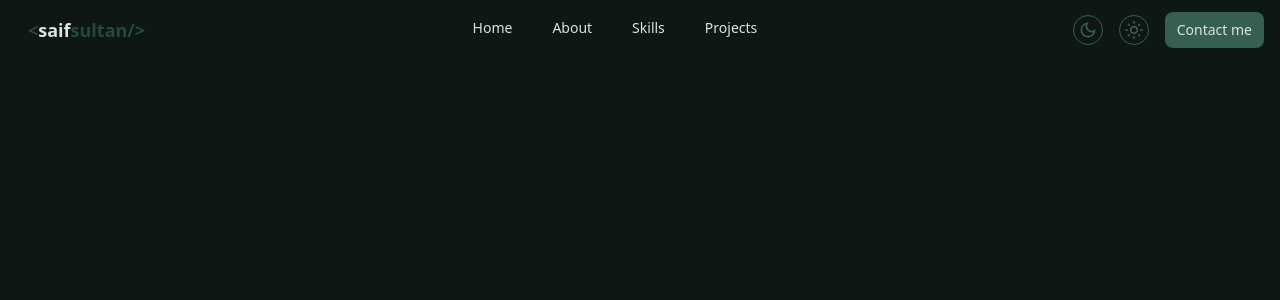
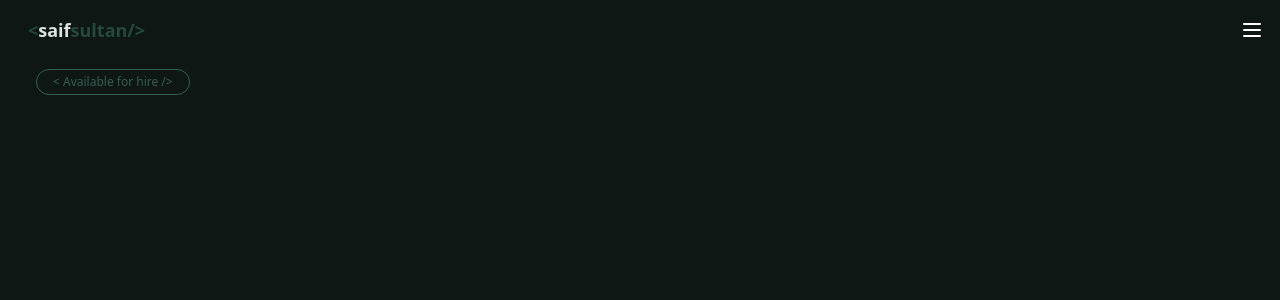
Before and after one commit to meizan2142/Portfolio, a React (Vite) app: page / in a window 1280 px wide. Shown: the top 300 px of the page. Built offline with nearby package versions, Linux system fonts and the light colour scheme.

Commit message:
After scrolling navbar will be fixed

```diff
--- /dev/null
+++ b/src/Hero/Hero.jsx
@@ -0,0 +1,12 @@
+
+const Hero = () => {
+    return (
+        <div>
+            <div className="mt-2 px-9">
+                <button className="border border-[#365E53] rounded-r-full rounded-l-full px-4 text-[#365E53] font-medium py-1 text-xs">&lt; <span className="text-[#365E53]">Available for hire</span> /&gt;</button>
+            </div>
+        </div>
+    )
+}
+
+export default Hero
--- a/src/Navbar/Navbar.jsx
+++ b/src/Navbar/Navbar.jsx
@@ -1,12 +1,22 @@
 import { useEffect } from "react";
 import { useRef } from "react";
 import { useState } from "react";
-import { MdOutlineDarkMode, MdOutlineLightMode } from "react-icons/md";
+// import { MdOutlineDarkMode, MdOutlineLightMode } from "react-icons/md";
 
 const Navbar = () => {
     const [dropDownState, setDropDownState] = useState(false);
     const dropDownMenuRef = useRef();
-
+    const [scrollPosition, setScrollPosition] = useState(0);
+    const handleScroll = () => {
+        const position = window.scrollY;
+        setScrollPosition(position);
+    };
+    useEffect(() => {
+        window.addEventListener('scroll', handleScroll);
+        return () => {
+            window.removeEventListener('scroll', handleScroll);
+        };
+    }, []);
     useEffect(() => {
         const closeDropDown = (e) => {
             if (!dropDownMenuRef?.current?.contains(e?.target)) {
@@ -37,25 +47,26 @@ const Navbar = () => {
     </>
 
     return (
-        <nav className="flex items-center justify-between  px-4 py-2 text-white mb-24">
+        <nav className={`flex items-center justify-between px-4 py-2 text-white ${scrollPosition > 100 ? 'mx-auto w-[1400px] fixed z-10 border border-[#365E53] rounded-r-full rounded-l-full' : ''}`}
+        >
             <div className="scale-100 cursor-pointer rounded-2xl px-3 py-2 text-xl font-semibold text-white">
                 <h6 className="text-lg text-[#25483F]">&lt;<span className="text-[#DCE3E1]">saif<span className="text-[#25483F]">sultan</span></span>/&gt;</h6>
             </div>
-            <ul className="hidden items-center justify-between gap-10 md:flex">
+            <ul className="mobile:hidden desktop:flex items-center justify-between gap-10 md:hidden">
                 {navLinksLg}
             </ul>
             <div className="flex items-center space-x-4">
-                <button className="border p-1 rounded-full border-[#365E53]">
+                {/* <button className="border p-1 rounded-full border-[#365E53]">
                     <MdOutlineDarkMode size={20} color="#365E53" />
                 </button>
                 <button className="border p-1 rounded-full border-[#365E53]">
                     <MdOutlineLightMode size={20} color="#365E53" />
-                </button>
-                <button className="rounded-lg   mobile:hidden  bg-[#365E53] px-3 py-2 text-md text-[#DCE3E1] font-medium text-sm ease-in-out transition-all duration-200 hover:scale-110">
+                </button> */}
+                <button className="rounded-lg  desktop:flex mobile:hidden md:hidden bg-[#365E53] px-3 py-2 text-md text-[#DCE3E1] font-medium text-sm ease-in-out transition-all duration-200 hover:scale-110">
                     Contact me
                 </button>
             </div>
-            <div ref={dropDownMenuRef} onClick={() => setDropDownState(!dropDownState)} className="relative flex transition-transform md:hidden">
+            <div ref={dropDownMenuRef} onClick={() => setDropDownState(!dropDownState)} className="relative flex transition-transform desktop:hidden">
                 <svg xmlns="http://www.w3.org/2000/svg" width="24" height="24" viewBox="0 0 24 24" fill="none" stroke="currentColor" strokeWidth="2" strokeLinecap="round" strokeLinejoin="round" className="cursor-pointer" > <line x1="4" x2="20" y1="12" y2="12" /> <line x1="4" x2="20" y1="6" y2="6" /><line x1="4" x2="20" y1="18" y2="18" /> </svg>
                 {dropDownState && (
                     <ul className=" z-10  gap-2  border-[#365E53] border p-2  absolute right-0 top-11 flex w-[200px] flex-col  rounded-lg   text-base ">
@@ -63,10 +74,16 @@ const Navbar = () => {
                             Home
                         </li>
                         <li className="cursor-pointer  px-6 py-2 text-sm font-medium  text-[#DCE3E1]">
-                            Services
+                            About
                         </li>
                         <li className="cursor-pointer  px-6 py-2 text-sm font-medium  text-[#DCE3E1]">
-                            About
+                            Skills
+                        </li>
+                        <li className="cursor-pointer  px-6 py-2 text-sm font-medium  text-[#DCE3E1]">
+                            Projects
+                        </li>
+                        <li className="cursor-pointer  px-6 py-2 text-sm font-medium  text-[#DCE3E1]">
+                            Contact
                         </li>
                         <button className="rounded-lg   bg-[#365E53] px-1 py-2 text-md text-[#DCE3E1] font-medium text-sm ease-in-out transition-all duration-200 hover:scale-110">
                             Contact me
--- a/src/Section/Home/HomeSection.jsx
+++ b/src/Section/Home/HomeSection.jsx
@@ -1,9 +1,15 @@
+import Hero from "../../Hero/Hero"
 import Navbar from "../../Navbar/Navbar"
 
 const HomeSection = () => {
     return (
-        <div>
-            <Navbar/>
+        <div className="">
+            <div>
+                <Navbar />
+            </div>
+            <div>
+                <Hero/>
+            </div>
         </div>
     )
 }
```
